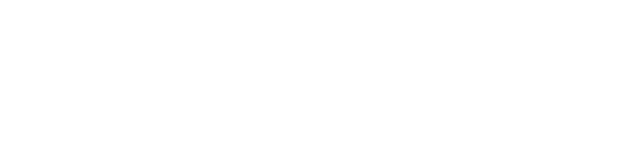
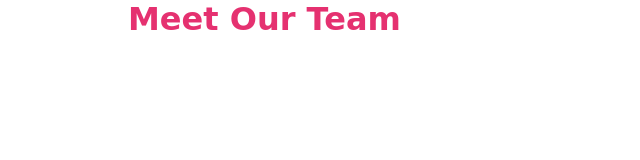
Before and after one commit to FrancescoGess/html-css-float-cards, a plain HTML site: page index.html in a window 1280 px wide. Shown: the whole page, without its empty margins (0-640 px from the left). Drawn offline with Linux system fonts and the light colour scheme.

Commit message:
Add Title and CSS code

```diff
--- a/index.html
+++ b/index.html
@@ -9,7 +9,9 @@
 <body>
         <!--Title-->
     <header>
-
+            <h1>
+                meet our team
+            </h1>
     </header>
 
         <!--Some paragraph and Float Cards-->
--- a/style.css
+++ b/style.css
@@ -3,3 +3,14 @@
     padding: 0;
     box-sizing: border-box;
 }
+
+header{
+    margin: 0 auto;
+    width: 80%;
+}
+
+h1 {
+    color: #E53170;
+    font-family: cursive;
+    text-transform: capitalize;
+}
```
